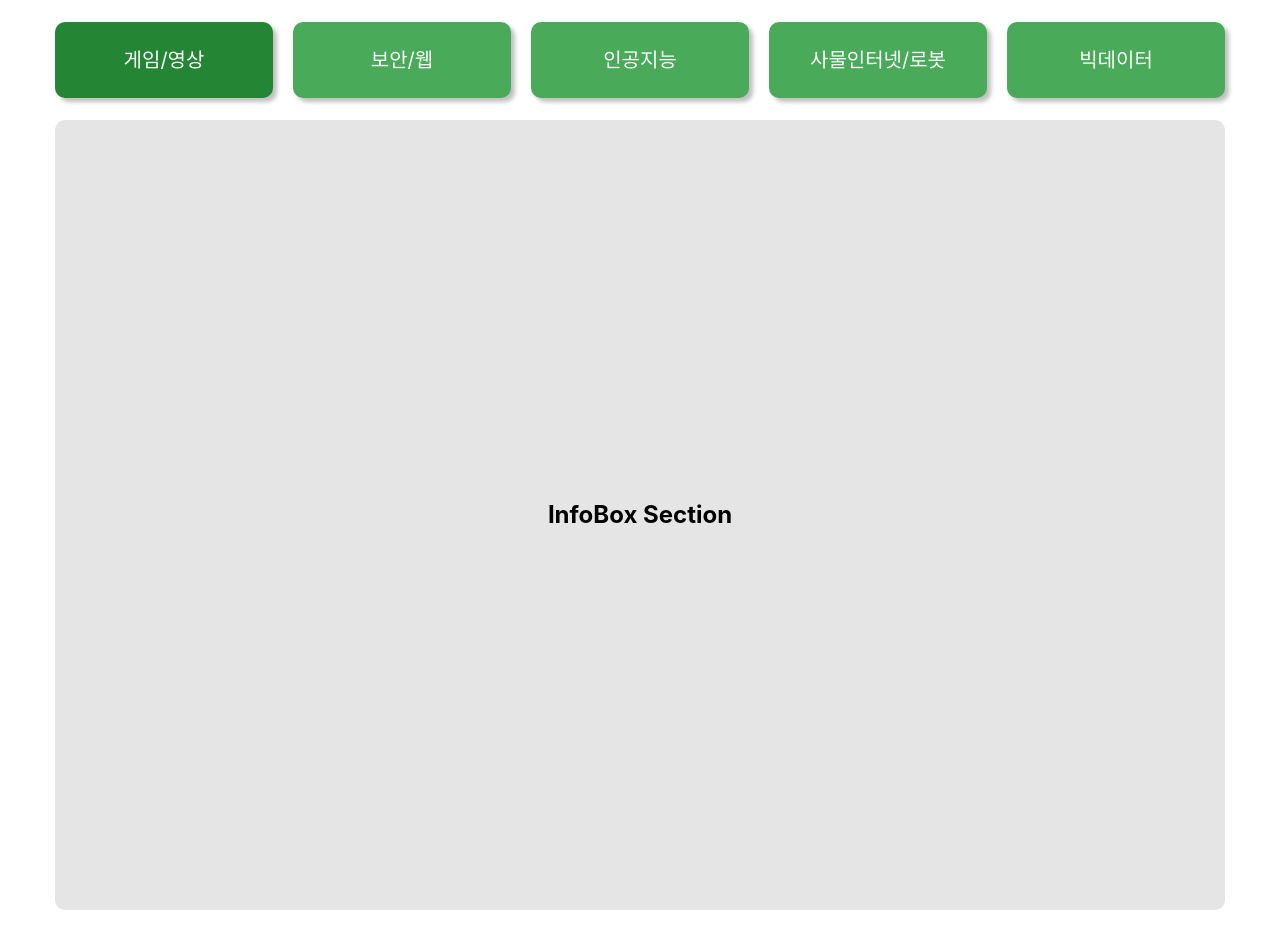
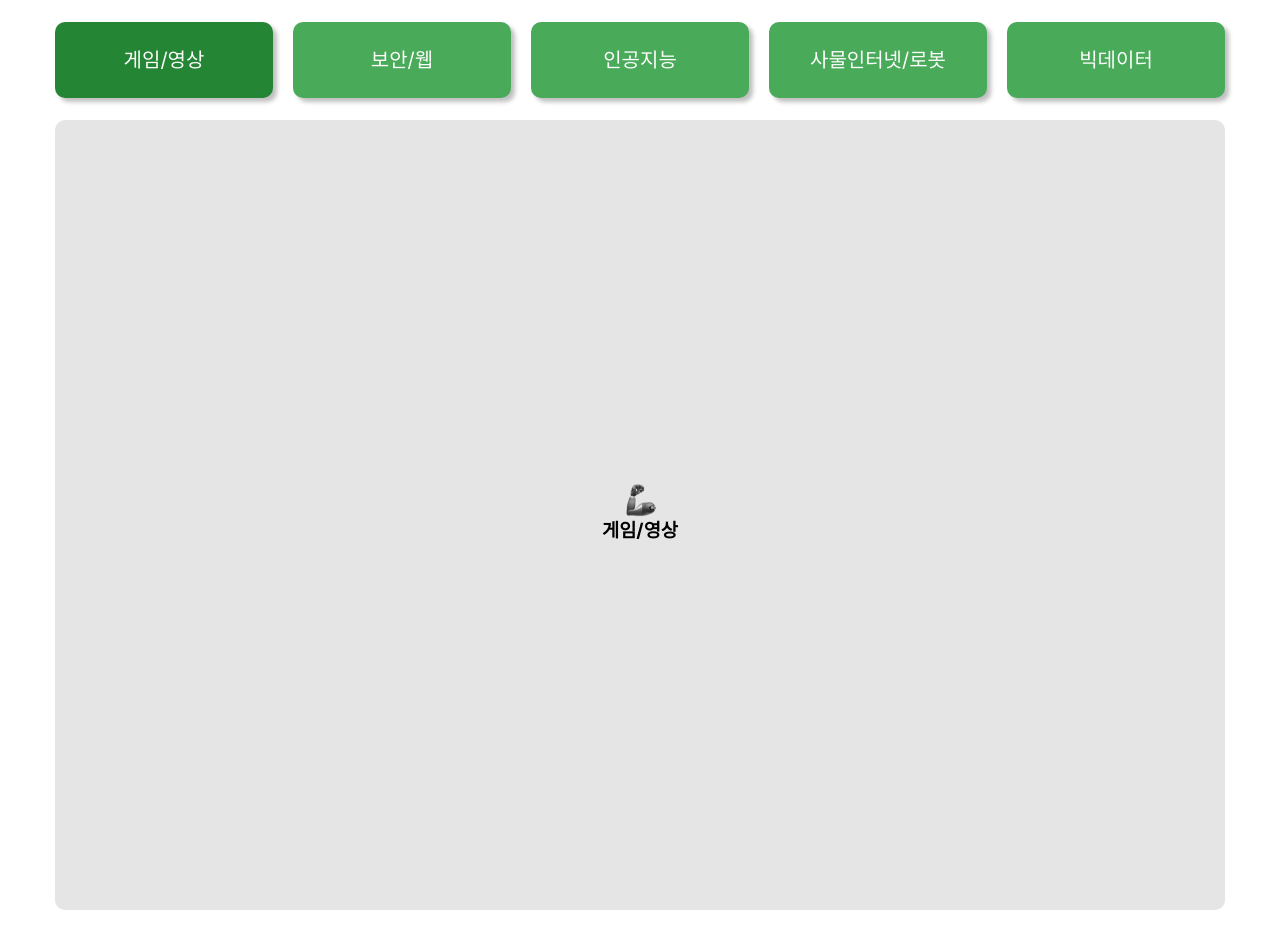
Before and after one commit to karpitony/monorepo-test, a React (Vite) app: page / in a window 1280 px wide. Shown: the part 380-1328 px from the top of the page. Built offline with nearby package versions, Linux system fonts and the light colour scheme; a web font is replaced by a local one.

Commit message:
feat: InfoBox로 선택된 트랙 내려보내기 + 내부 스타일 추가

```diff
--- a/src/pages/Main/Tracks/InfoBox.styled.ts
+++ b/src/pages/Main/Tracks/InfoBox.styled.ts
@@ -5,6 +5,7 @@ export const Container = styled.div`
   height: 790px;
   background: var(--FarmSystem_LightGrey);
   border-radius: 10px;
+  padding: 50px 60px;
 
   display: flex;
   flex-direction: column;
--- a/src/pages/Main/Tracks/InfoBox.tsx
+++ b/src/pages/Main/Tracks/InfoBox.tsx
@@ -1,9 +1,16 @@
 import * as S from './InfoBox.styled';
+import RobotArm from '@/assets/Icons/robotarm.png';
+import { TrackDataInterface } from './TracksData';
 
-export default function InfoBox() {
+interface InfoBoxProps {
+  selectedTrack: TrackDataInterface;
+}
+
+export default function InfoBox({ selectedTrack }: InfoBoxProps) {
   return (
     <S.Container>
-      <h2>InfoBox Section</h2>
+      <img src={RobotArm} alt="Robot Arm" />
+      <h3>{selectedTrack.name}</h3>
     </S.Container>
   );
 }
--- a/src/pages/Main/Tracks/Tracks.tsx
+++ b/src/pages/Main/Tracks/Tracks.tsx
@@ -30,7 +30,7 @@ export default function Tracks() {
             </S.TrackButton>
           ))}
         </S.ButtonContainer>
-        <InfoBox />
+        <InfoBox selectedTrack={selectedTrack}/>
       </S.CenterContainer>
     </S.Container>
   );
```
Also changed, not shown: src/assets/Icons/robotarm.png (added).
